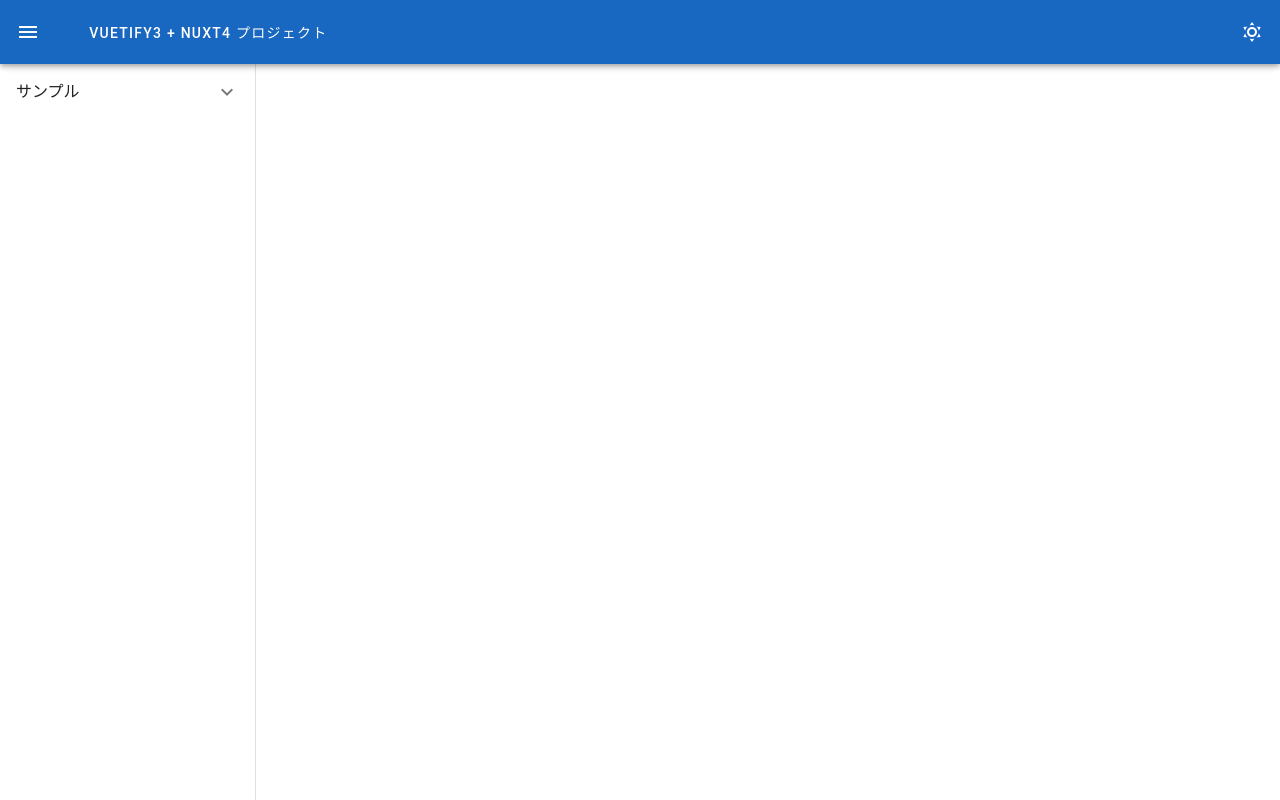
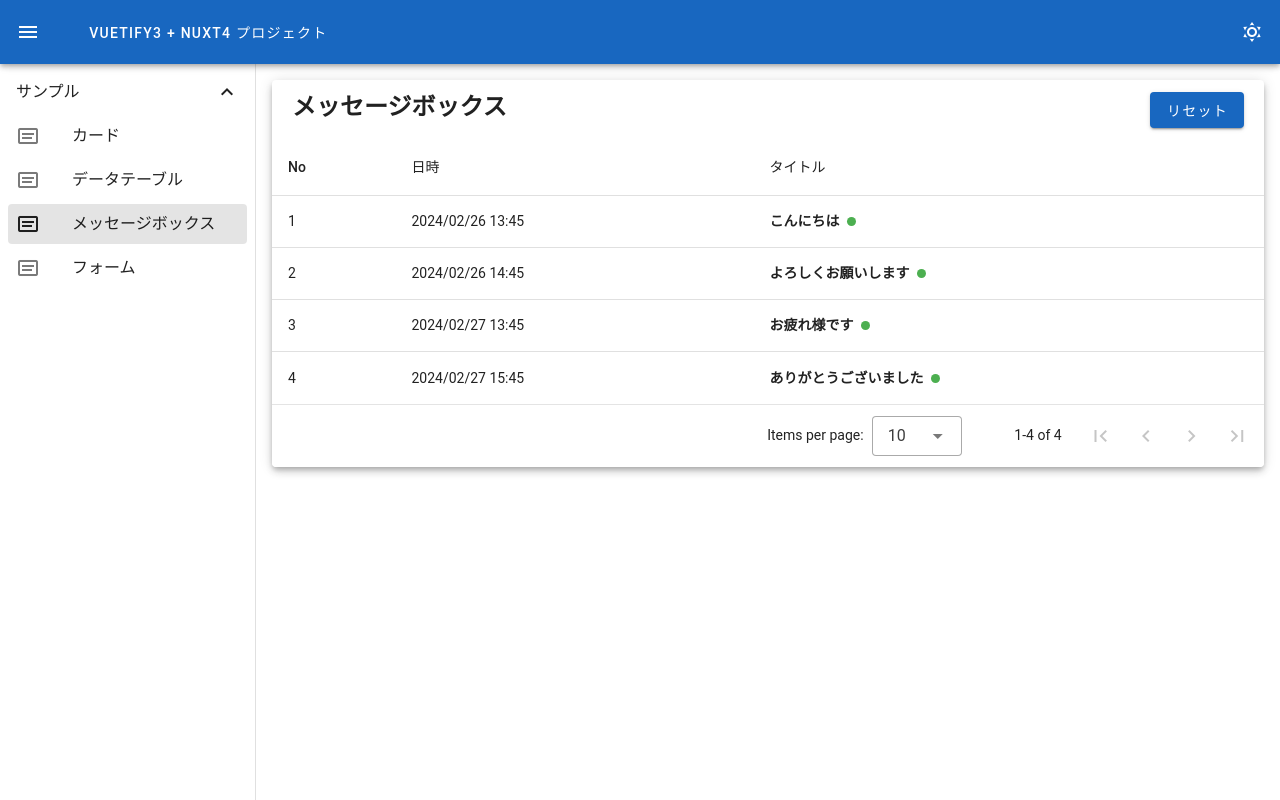
Before and after one commit to 50516004/vuetify-nuxt, a Nuxt app: page /sample/MessageBox in a window 1280 px wide. Built offline with nearby package versions, Linux system fonts and the light colour scheme.

Commit message:
メッセージボックス追加

```diff
--- a/app/components/layout/NavBar.vue
+++ b/app/components/layout/NavBar.vue
@@ -15,6 +15,11 @@
           title: "データテーブル",
           icon: "mdi-card-text-outline",
           to: "/sample/datatable",
+        },
+        {
+          title: "メッセージボックス",
+          icon: "mdi-card-text-outline",
+          to: "/sample/messagebox",
         },
         {
           title: "フォーム",
--- /dev/null
+++ b/app/pages/sample/MessageBox.vue
@@ -0,0 +1,78 @@
+<script lang="ts" setup>
+  useHead({ title: "データテーブル" });
+
+  const headers = [
+    { title: "No", key: "id", sortable: false },
+    { title: "日時", key: "date" },
+    { title: "タイトル", key: "title" },
+  ];
+
+  const messages = ref([
+    {
+      id: 1,
+      title: "こんにちは",
+      date: "2024/02/26 13:45",
+      isRead: false,
+    },
+    {
+      id: 2,
+      title: "よろしくお願いします",
+      date: "2024/02/26 14:45",
+      isRead: false,
+    },
+    {
+      id: 3,
+      title: "お疲れ様です",
+      date: "2024/02/27 13:45",
+      isRead: false,
+    },
+    {
+      id: 4,
+      title: "ありがとうございました",
+      date: "2024/02/27 15:45",
+      isRead: false,
+    },
+  ]);
+
+  function reset() {
+    messages.value.forEach((message) => (message.isRead = false));
+  }
+
+  function handleClick(id: number) {
+    const message = messages.value.find((msg) => msg.id == id);
+    if (message) message.isRead = true;
+  }
+</script>
+
+<template>
+  <v-container>
+    <v-card elevation="5">
+      <v-card-title>
+        <v-container>
+          <v-row>
+            <h1 class="text-h5 font-weight-black">メッセージボックス</h1>
+            <v-spacer></v-spacer>
+            <v-btn @click="reset" color="primary">リセット</v-btn>
+          </v-row>
+        </v-container>
+      </v-card-title>
+      <v-data-table
+        :headers="headers"
+        :items="messages"
+        item-value="name"
+        hover
+      >
+        <template #item="{ item }">
+          <tr @click="handleClick(item.id)" class="cursor-pointer">
+            <td>{{ item.id }}</td>
+            <td>{{ item.date }}</td>
+            <td :class="!item.isRead && 'font-weight-bold'">
+              {{ item.title }}
+              <v-badge v-if="!item.isRead" color="success" dot inline></v-badge>
+            </td>
+          </tr>
+        </template>
+      </v-data-table>
+    </v-card>
+  </v-container>
+</template>
```
